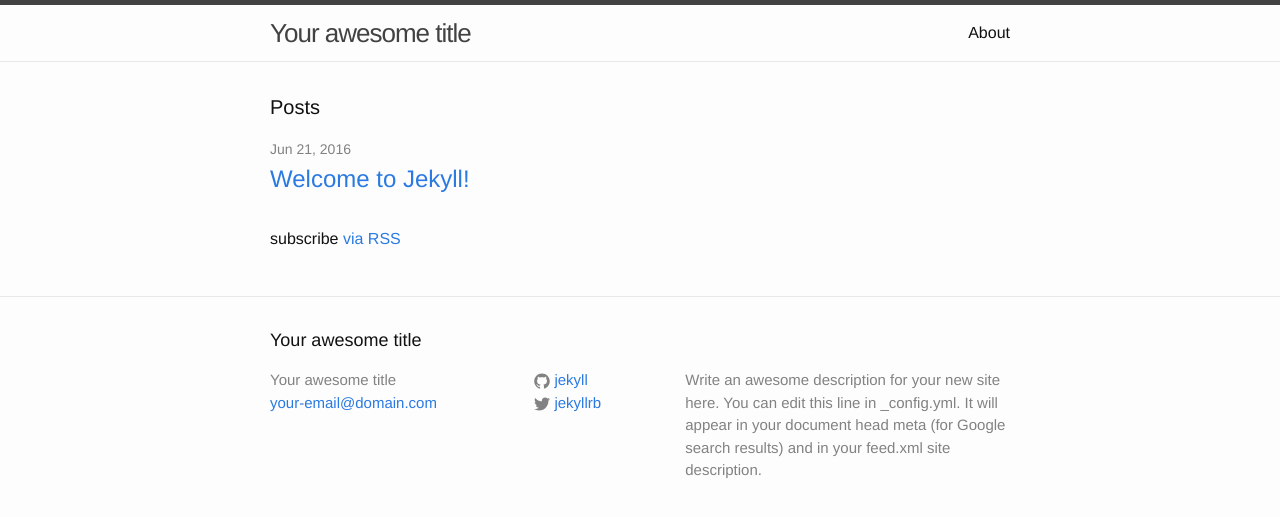
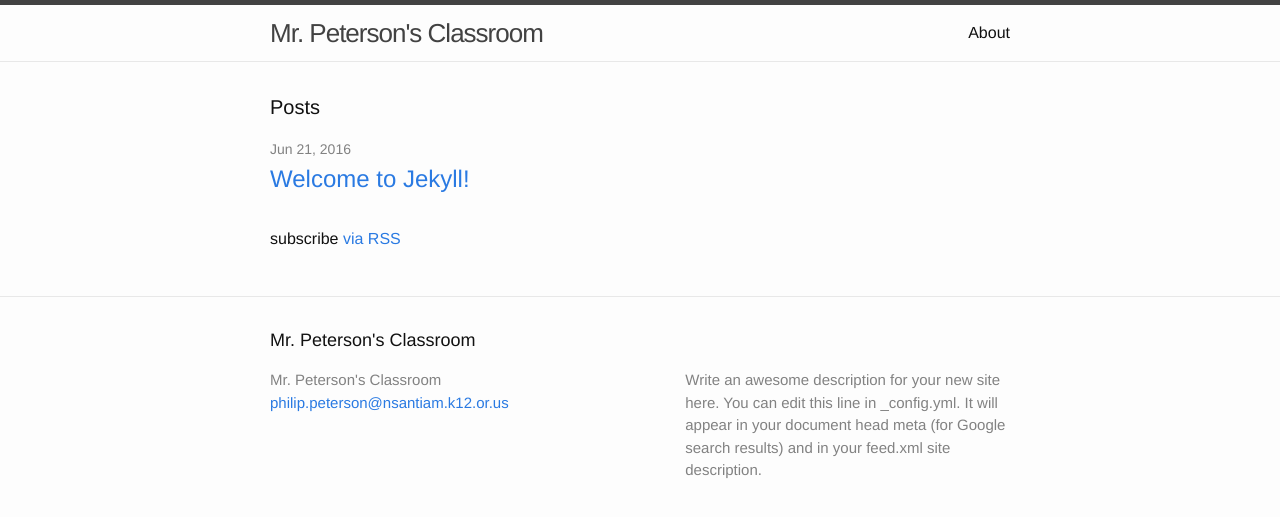
Before and after one commit to Peterphisci/peterphisci.github.io, a Jekyll site: the page built from index.html, in a window 1280 px wide. Shown: the top 517 px of the page. Built offline with Jekyll 4.4.1, drawn with Linux system fonts in a browser that asks for light colours.

Commit message:
Update Config

```diff
--- a/CNAME
+++ b/CNAME
@@ -1 +1 @@
-philipcpeterson.com
+peterphisci.com
--- a/_config.yml
+++ b/_config.yml
@@ -6,16 +6,15 @@
 # 'jekyll serve'. If you change this file, please restart the server process.
 
 # Site settings
-title: Your awesome title
-email: your-email@domain.com
+title: Mr. Peterson's Classroom
+email: philip.peterson@nsantiam.k12.or.us
 description: > # this means to ignore newlines until "baseurl:"
   Write an awesome description for your new site here. You can edit this
   line in _config.yml. It will appear in your document head meta (for
   Google search results) and in your feed.xml site description.
 baseurl: "" # the subpath of your site, e.g. /blog
-url: "http://yourdomain.com" # the base hostname & protocol for your site
-twitter_username: jekyllrb
-github_username:  jekyll
+url: "peterphisci.com" # the base hostname & protocol for your site
+
 
 # Build settings
 markdown: kramdown
```
Also changed, not shown: 1 other file.
